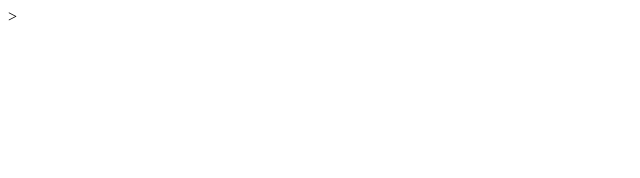
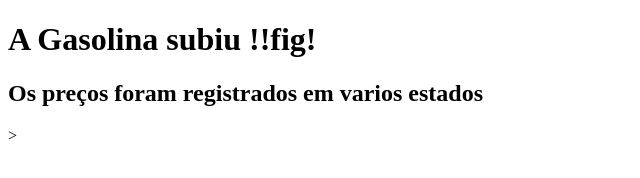
Before and after one commit to adilsonbento/html, a plain HTML site: page index.html in a window 1280 px wide. Shown: the whole page, without its empty margins (0-640 px from the left). Drawn offline with Linux system fonts and the light colour scheme.

Commit message:
criado titulo e subtitulo

```diff
--- a/index.html
+++ b/index.html
@@ -5,6 +5,7 @@
 
   </head>
   <body>
-
+    <h1>A Gasolina subiu !!fig!</h1>
+    <h2>Os preços foram registrados em varios estados</h2>
   </body>
 </html>>
```
